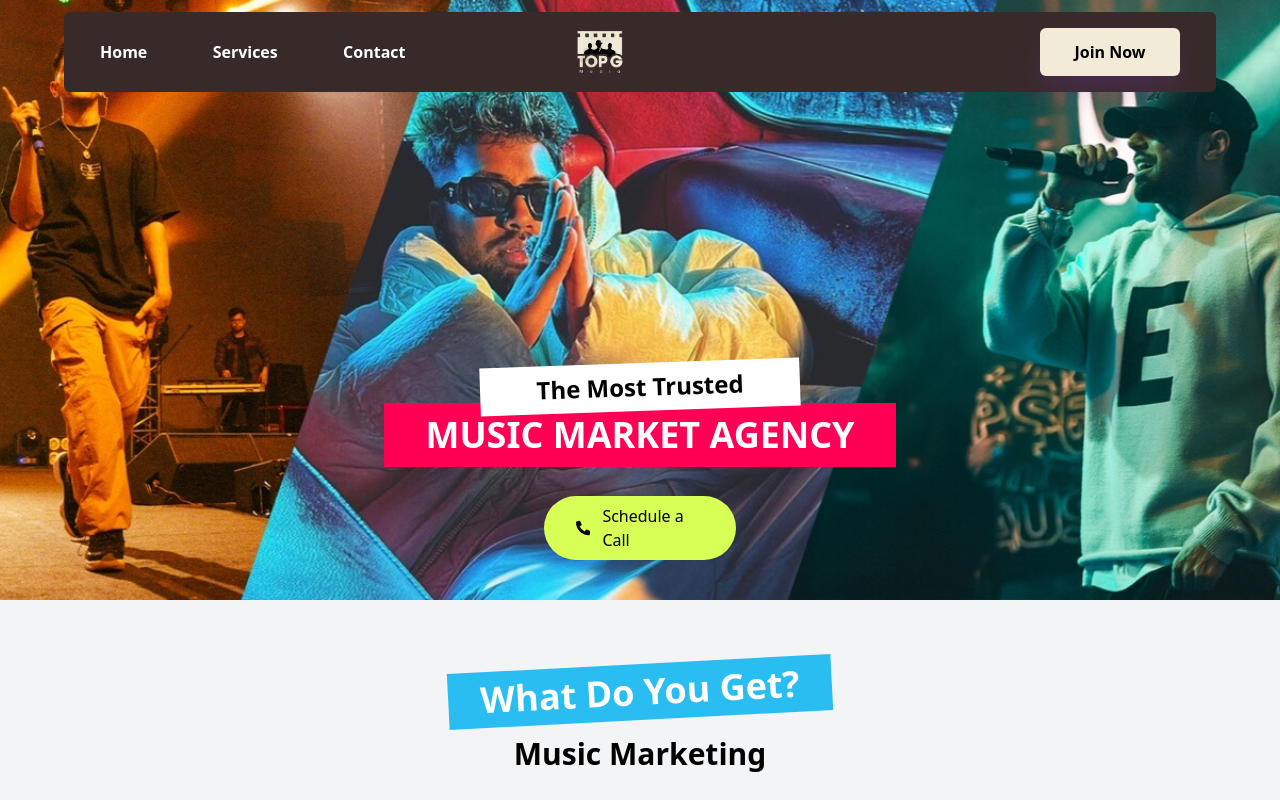
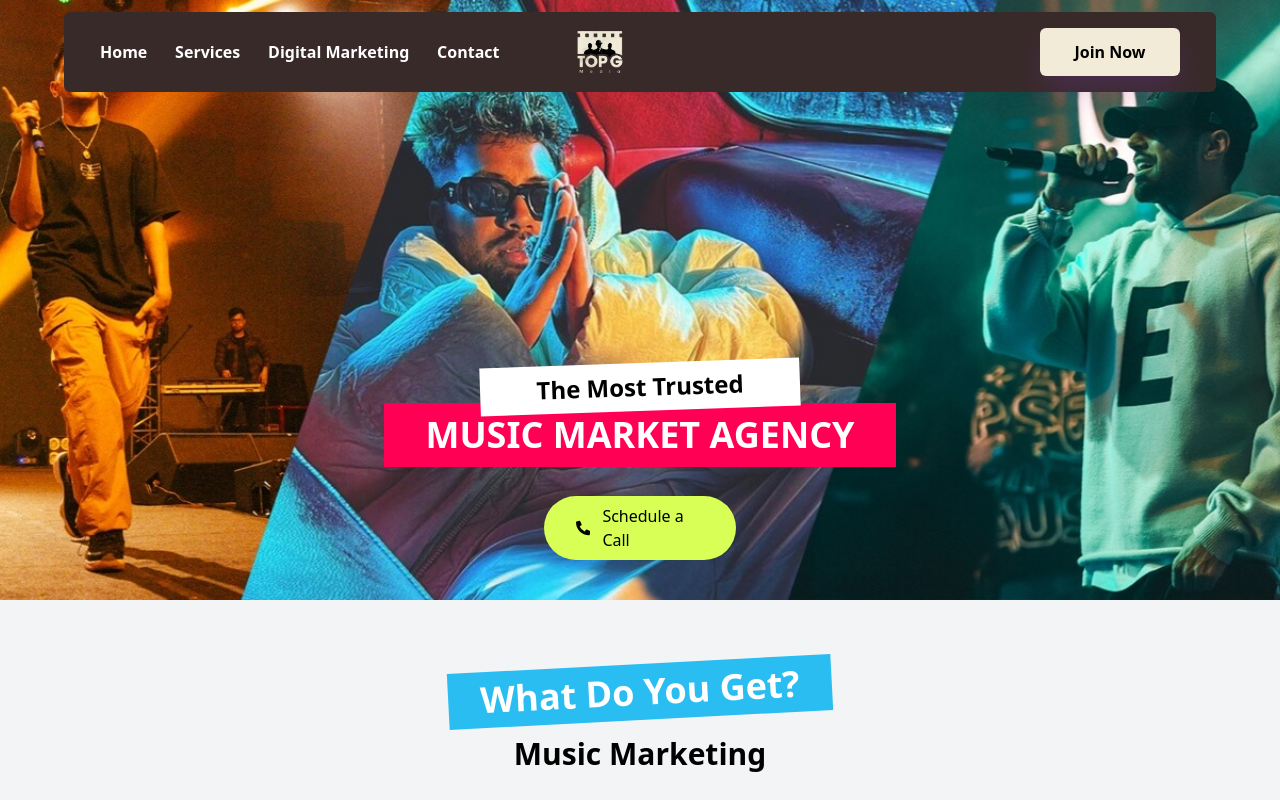
Before and after one commit to naksh1414/Top-G-Sssp, a React (Vite) app: page /digital-marketing in a window 1280 px wide. Shown: the top 800 px of the page. Built offline with nearby package versions, Linux system fonts and the light colour scheme.

Commit message:
chore: Remove unused imports and update navigation components

```diff
--- a/src/components/Drawer/NavDrawer.jsx
+++ b/src/components/Drawer/NavDrawer.jsx
@@ -6,12 +6,13 @@ import List from "@mui/material/List";
 import Divider from "@mui/material/Divider";
 import ListItem from "@mui/material/ListItem";
 import ListItemButton from "@mui/material/ListItemButton";
-import ListItemIcon from "@mui/material/ListItemIcon";
+// import ListItemIcon from "@mui/material/ListItemIcon";
 import ListItemText from "@mui/material/ListItemText";
 import { HiOutlineMenuAlt2 } from "react-icons/hi";
-import { FaHome } from "react-icons/fa";
-import { MdOutlineMiscellaneousServices } from "react-icons/md";
-import { LuContact } from "react-icons/lu";
+// import { FaHome } from "react-icons/fa";
+// import { MdOutlineMiscellaneousServices } from "react-icons/md";
+// import { LuContact } from "react-icons/lu";
+import { NavLink } from "react-router-dom";
 export default function NavDrawer() {
   const [open, setOpen] = React.useState(false);
 
@@ -20,7 +21,11 @@ export default function NavDrawer() {
   };
 
   const DrawerList = (
-    <Box sx={{ width: 250 }} role="presentation" onClick={toggleDrawer(false)}>
+    <Box
+      sx={{ width: 250, paddingTop: 5, paddingLeft: 3 }}
+      role="presentation"
+      onClick={toggleDrawer(false)}
+    >
       {/* <List>
         {["Inbox", "Starred", "Send email", "Drafts"].map((text, index) => (
           <ListItem key={text} disablePadding>
@@ -35,29 +40,40 @@ export default function NavDrawer() {
       </List> */}
       <Divider />
       <List>
-        {["Home", "Services", "Contact"].map((text, index) => (
-          <ListItem key={text} disablePadding>
+        {["Home", "Services", "Contact", "Digital Marketing"].map(
+          (text, index) => (
+            <NavLink
+              key={text}
+              to={`${
+                index == 0
+                  ? "/"
+                  : index == 1
+                  ? "/services"
+                  : index == 2
+                  ? ""
+                  : "digital-marketing"
+              }`}
+            >
+              <ListItem disablePadding>
                 <ListItemButton>
-              <ListItemIcon>
+                  {/* <ListItemIcon>
                     {index === 0 ? (
-                  <a href="/">
                       <FaHome />
-                  </a>
                     ) : index === 2 ? (
-                  <a href="#">
                       <LuContact />
-                  </a>
                     ) : (
-                  <a href="/services">
+                      <NavLink href="/digital-marketing">
                         <MdOutlineMiscellaneousServices />
-                  </a>
+                      </NavLink>
                     )}
-              </ListItemIcon>
+                  </ListItemIcon> */}
 
                   <ListItemText primary={text} />
                 </ListItemButton>
-          </ListItem>
-        ))}
+              </ListItem>{" "}
+            </NavLink>
+          )
+        )}
       </List>
     </Box>
   );
--- a/src/components/Navbar/Navbar.jsx
+++ b/src/components/Navbar/Navbar.jsx
@@ -13,13 +13,10 @@ const Navbar = () => {
           {/* Nav options */}
           <div className="w-full  text-white font-semibold">
             <ul className="w-full flex flex-row justify-between">
-              <li className=" flex w-[65%] justify-between items-center space-x-4 text-[1rem]">
-                <NavLink to={"/"}>
-                  <a href="">Home</a>
-                </NavLink>
-                <NavLink to={"/services"}>
-                  <a href="">Services</a>
-                </NavLink>
+              <li className=" flex w-[85%] justify-between items-center space-x-4 text-[1rem]">
+                <NavLink to={"/"}>Home</NavLink>
+                <NavLink to={"/services"}>Services</NavLink>
+                <NavLink to={"/digital-marketing"}>Digital Marketing</NavLink>
                 <a href="#footer">Contact</a>
                 {/* <a href="#">+9999999999</a> */}
               </li>
@@ -43,7 +40,7 @@ const Navbar = () => {
               <img className=" h-12 w-12" src={NavLogo} alt="logo" />
             </NavLink>
             <NavDrawer />
-            {/* <a href="">
+            {/*
               <HiOutlineMenuAlt2 className="text-white h-12 w-12" />
             </a> */}
           </div>
```
Lines whose indentation alone changed are shown as unchanged.
